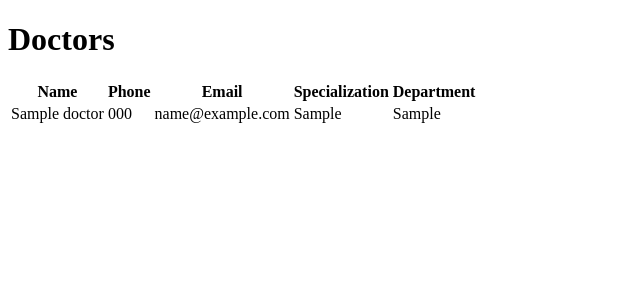
After one commit to smsmorsalin/pulse-HMS_DBMS, a Flask app: page /doctors in a window 1280 px wide. The commit adds this page. Shown: the top 300 px of the page, without its empty margins (0-640 px from the left). Run offline with Flask 3, Linux system fonts and the light colour scheme; tables that the repository leaves empty hold one stand-in row (values such as "Sample post").

Commit message:
create doctors.html template and link with app.py

```diff
--- a/app.py
+++ b/app.py
@@ -278,5 +278,11 @@ def delete_user():
     else:
         return redirect(url_for('login'))
 
+@app.route('/doctors', methods=['GET', 'POST'])
+def doctors():
+    """Page to display doctor information."""
+    doctor_list = db.execute('SELECT * FROM doctors').fetchall()
+    return render_template("doctors.html", doctors=doctor_list)
+
 if __name__ == '__main__':
     app.run(debug=True)
--- a/templates/dashboard.html
+++ b/templates/dashboard.html
@@ -26,7 +26,7 @@
   <ul class="nav-list" id="sidebarMenu">
     <li><a class="nav-link active" href="{{ url_for('dashboard') }}"><i class="fas fa-home"></i> <span>Dashboard</span></a></li>
     <li><a class="nav-link" href="{{ url_for('patient') }}"><i class="fas fa-user-injured"></i> <span>Patients</span></a></li>
-    <li><a class="nav-link" href="#"><i class="fas fa-user-md"></i> <span>Doctors</span></a></li>
+    <li><a class="nav-link" href="{{ url_for('doctors') }}"><i class="fas fa-user-md"></i> <span>Doctors</span></a></li>
     <li><a class="nav-link" href="#"><i class="fas fa-file-invoice"></i> <span>Billing</span></a></li>
     <li><a class="nav-link" href="#"><i class="fas fa-chart-line"></i> <span>Reports</span></a></li>
   </ul>
--- /dev/null
+++ b/templates/doctors.html
@@ -0,0 +1,33 @@
+<!DOCTYPE html>
+<html lang="en">
+<head>
+    <meta charset="UTF-8">
+    <meta name="viewport" content="width=device-width, initial-scale=1.0">
+    <title>Doctors</title>
+</head>
+<body>
+    <h1>Doctors</h1>
+    <table>
+        <thead>
+            <tr>
+                <th>Name</th>
+                <th>Phone</th>
+                <th>Email</th>
+                <th>Specialization</th>
+                <th>Department</th>
+            </tr>
+        </thead>
+        <tbody>
+            {% for doctor in doctors %}
+            <tr>
+                <td>{{ doctor[1] }}</td>
+                <td>{{ doctor[2] }}</td>
+                <td>{{ doctor[3] }}</td>
+                <td>{{ doctor[4] }}</td>
+                <td>{{ doctor[5] }}</td>
+            </tr>
+            {% endfor %}
+        </tbody>
+    </table>
+</body>
+</html>
```
